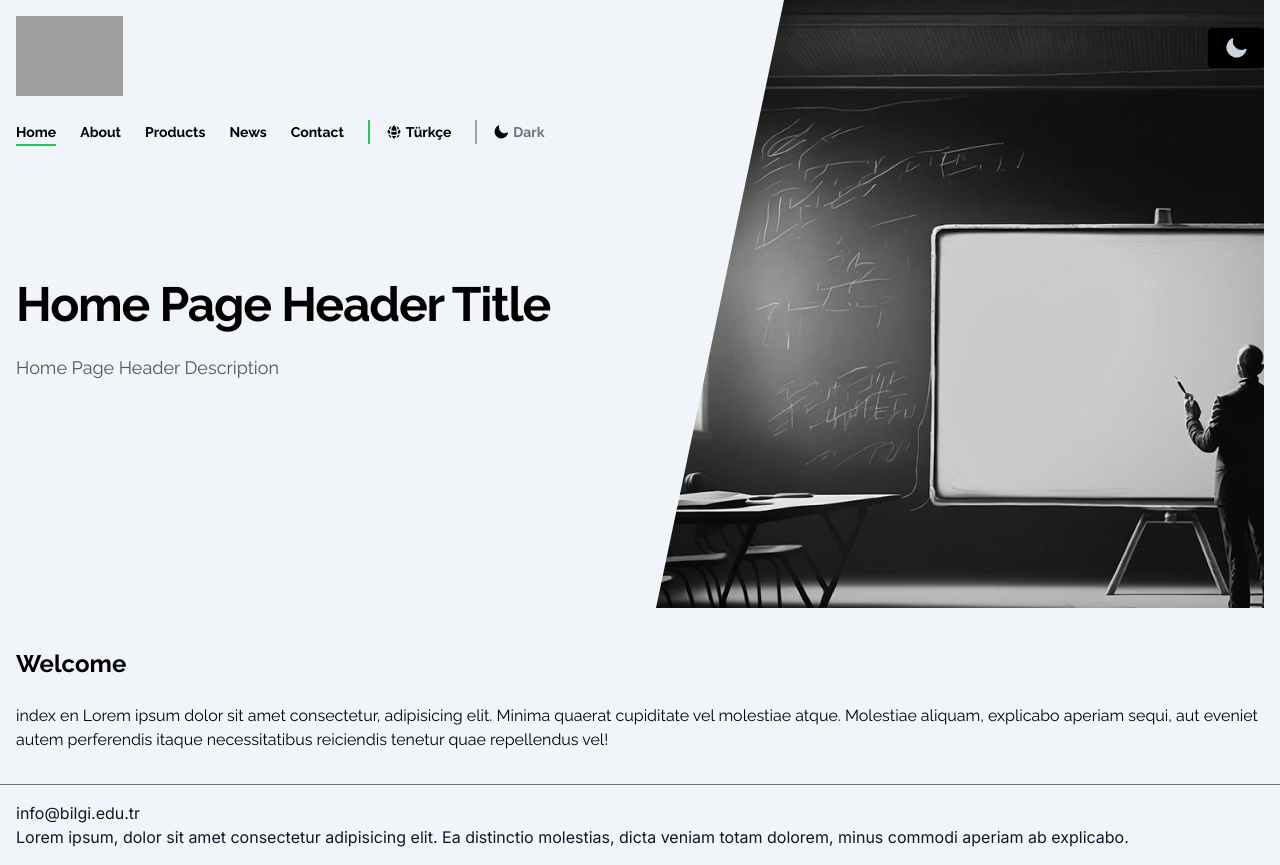
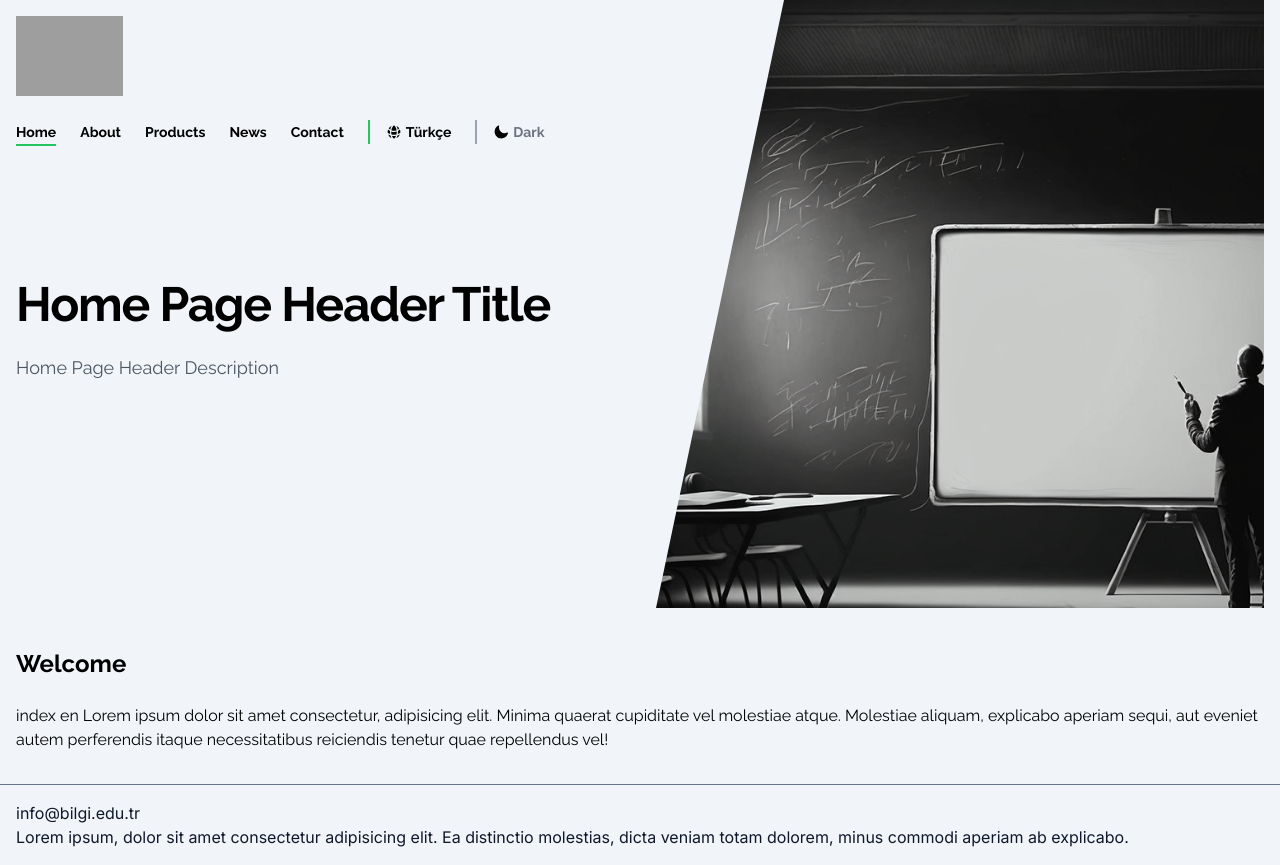
Before and after one commit to bilgi-webteam/nuxt3-boilerplate, a Nuxt app: page / in a window 1280 px wide. Built offline with nearby package versions, Linux system fonts and the light colour scheme; grey boxes are pictures that could not be loaded.

Commit message:
Update color mode switcher menu in Header.vue component

```diff
--- a/components/Header.vue
+++ b/components/Header.vue
@@ -7,7 +7,7 @@
       <div class="mx-auto max-w-7xl">
         <div class="flex justify-between mx-4">
           <BilgiLogo />
-          <ColorModeSwitcher />
+          <!-- <ColorModeSwitcher /> -->
         </div>
         <div class="px-4 pt-6 lg:max-w-2xl lg:pr-0">
           <!-- Desktop -->
```
